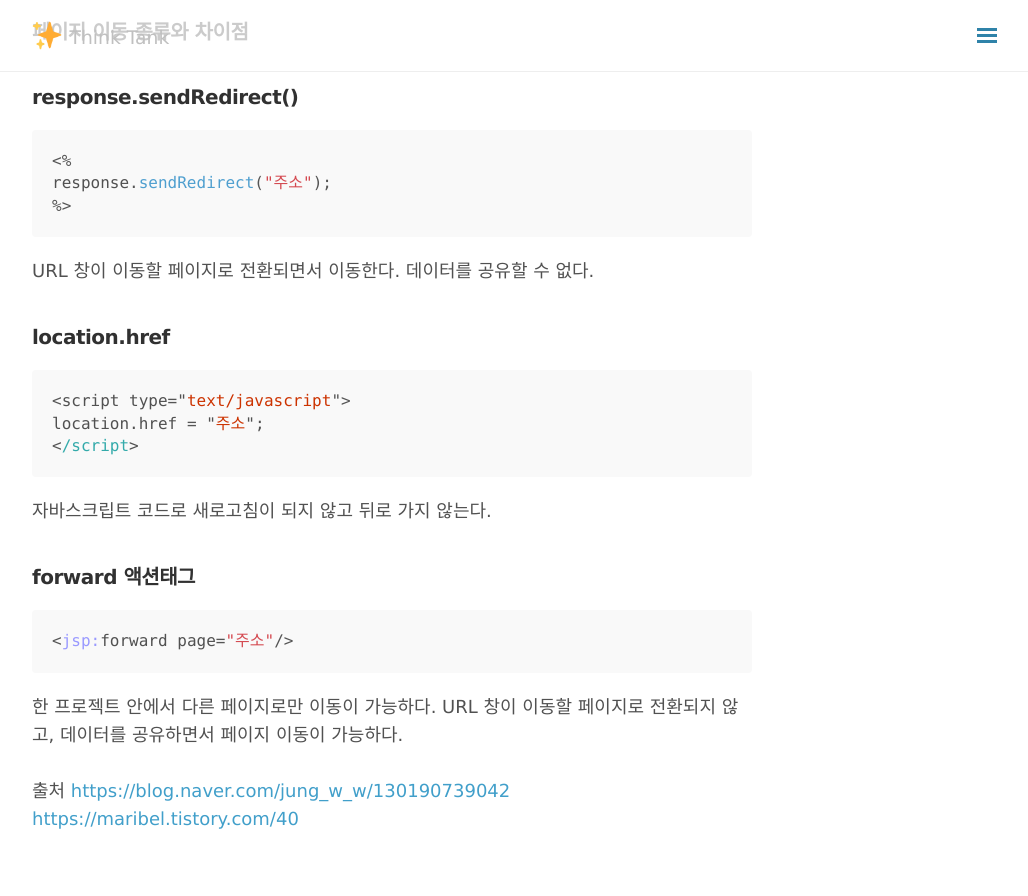
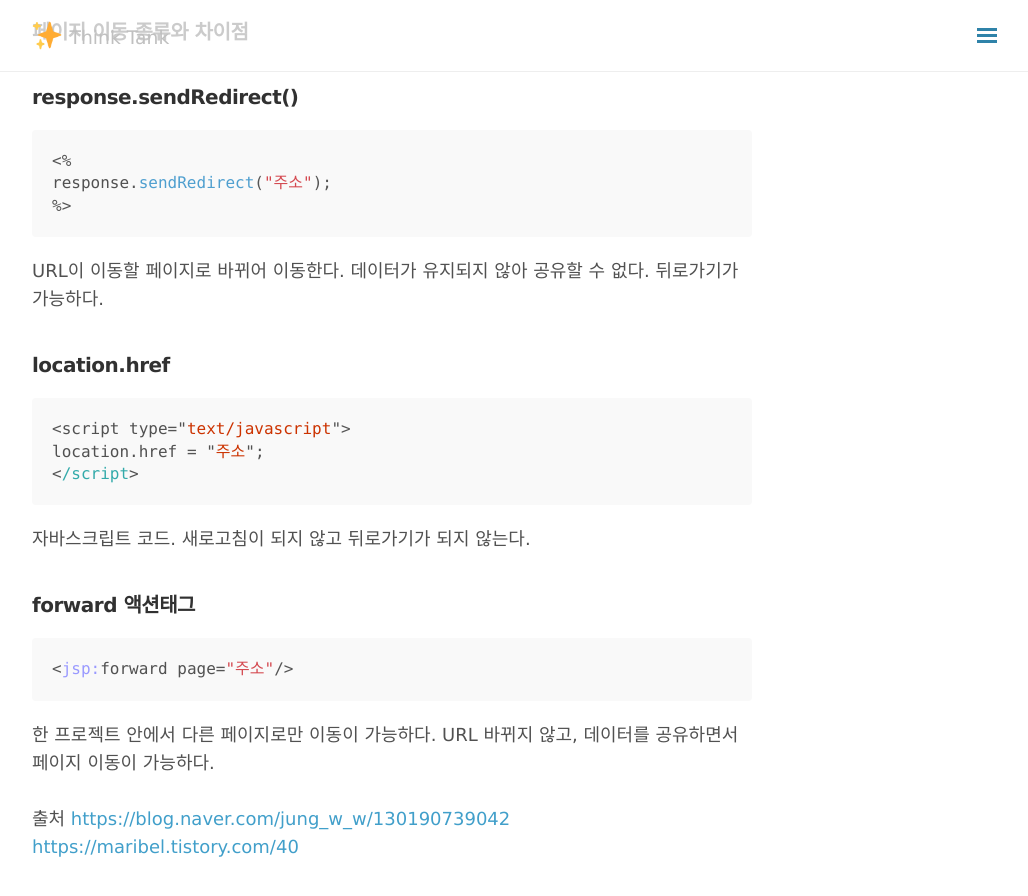
Before and after one commit to kizuc/kizuc.github.io, a Jekyll site: the page built from blog/index.html, in a window 1280 px wide and 900 px high, scrolled down 247 px. Shown: the top 896 px of the window, without its empty margins (248-1276 px from the left). Built offline with Jekyll 4.4.1, drawn with Linux system fonts in a browser that asks for light colours; nearby versions of some CDN libraries; the list of posts is cut into pages by our own code; comment, search, counter and statistics services are not loaded.

Commit message:
Update 2022-07-04-TIL.md

````diff
--- a/_posts/2022-07-04-TIL.md
+++ b/_posts/2022-07-04-TIL.md
@@ -16,7 +16,7 @@ date: 2022-07-04
 response.sendRedirect("주소");
 %>
 ```
-URL 창이 이동할 페이지로 전환되면서 이동한다. 데이터를 공유할 수 없다.
+URL이 이동할 페이지로 바뀌어 이동한다. 데이터가 유지되지 않아 공유할 수 없다. 뒤로가기가 가능하다.
 
 ## location.href
 ```javascript
@@ -24,16 +24,16 @@ URL 창이 이동할 페이지로 전환되면서 이동한다. 데이터를 공
 location.href = "주소";
 </script>
 ```
-자바스크립트 코드로 새로고침이 되지 않고 뒤로 가지 않는다.
+자바스크립트 코드. 새로고침이 되지 않고 뒤로가기가 되지 않는다.
 
 ## forward 액션태그
 ```java
 <jsp:forward page="주소"/>
 ```
-한 프로젝트 안에서 다른 페이지로만 이동이 가능하다. URL 창이 이동할 페이지로 전환되지 않고, 데이터를 공유하면서 페이지 이동이 가능하다.
+한 프로젝트 안에서 다른 페이지로만 이동이 가능하다. URL 바뀌지 않고, 데이터를 공유하면서 페이지 이동이 가능하다.
 <br>
 <br>
-출처 <https://blog.naver.com/jung_w_w/130190739042>
+출처 <https://blog.naver.com/jung_w_w/130190739042><br>
 <https://maribel.tistory.com/40>
 
 <br>
````
